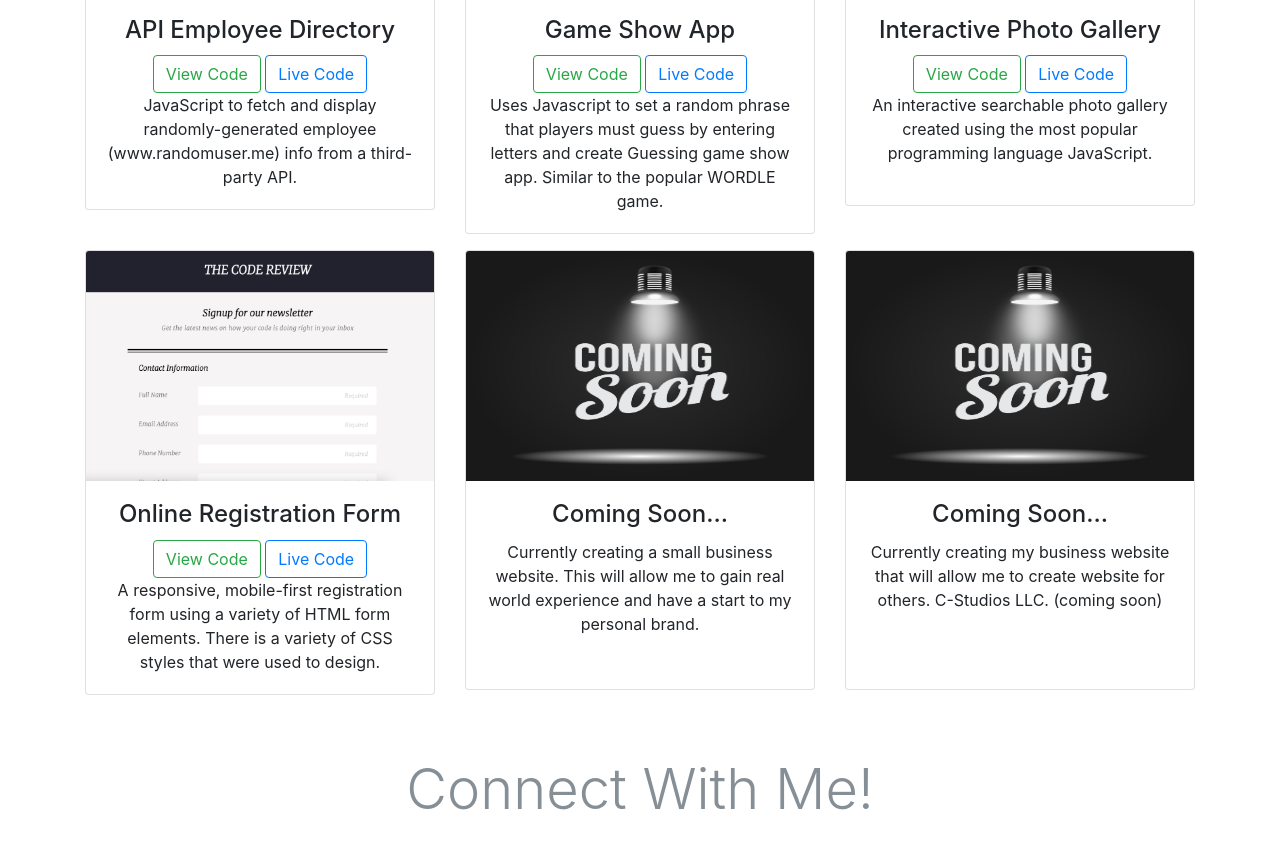
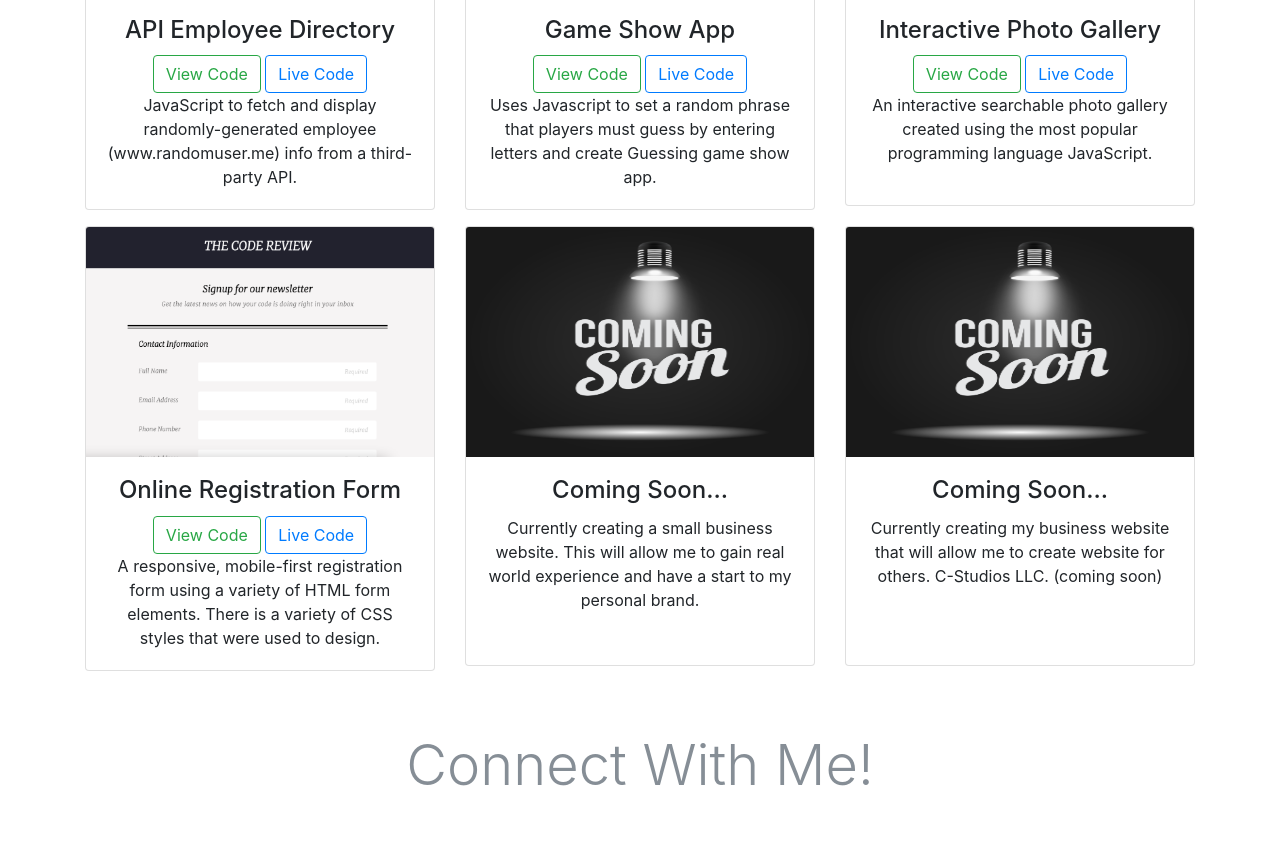
Before and after one commit to carvillanueva/capstoneProject, a plain HTML site: page index.html in a window 1280 px wide. Shown: the part 1428-2269 px from the top of the page. Drawn offline with nearby package versions, Linux system fonts and the light colour scheme.

Commit message:
project description change

```diff
--- a/index.html
+++ b/index.html
@@ -91,7 +91,7 @@
               <h4 class="card-title">Game Show App</h4>
               <button onclick="window.location.href='https://github.com/carvillanueva/Project-6/blob/main/index.html';" class="btn btn-small btn-outline-success">View Code</button>
               <button onclick="window.location.href='https://carvillanueva.github.io/Project-6/'" class="btn btn-small btn-outline-primary">Live Code</button>
-              <p class="card-text">Uses Javascript to set a random phrase that players must guess by entering letters and create Guessing game show app. Similar to the popular WORDLE game.</p>
+              <p class="card-text">Uses Javascript to set a random phrase that players must guess by entering letters and create Guessing game show app.</p>
             </div>
           </div>
 				</div>
```
